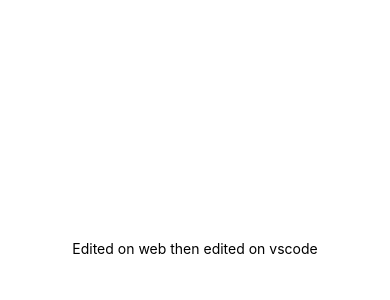
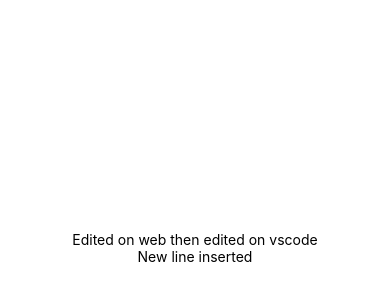
Before and after one commit to ArsenoIO/Inventory-Management-App, a React Native app: screen / in a window 390 px wide. Shown: the part 174-474 px from the top of the page. Built offline with nearby package versions, Linux system fonts and the light colour scheme.

Commit message:
Describe the changes made in App.js

```diff
--- a/App.js
+++ b/App.js
@@ -5,6 +5,7 @@ export default function App() {
   return (
     <View style={styles.container}>
       <Text>Edited on web then edited on vscode</Text>
+      <Text>New line inserted</Text>
       <StatusBar style="auto" />
     </View>
   );
```
